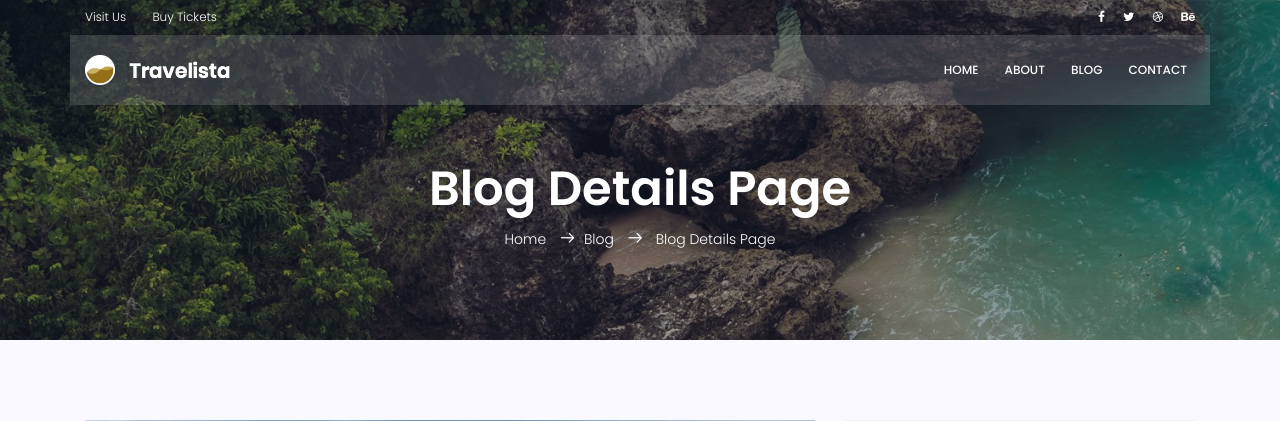
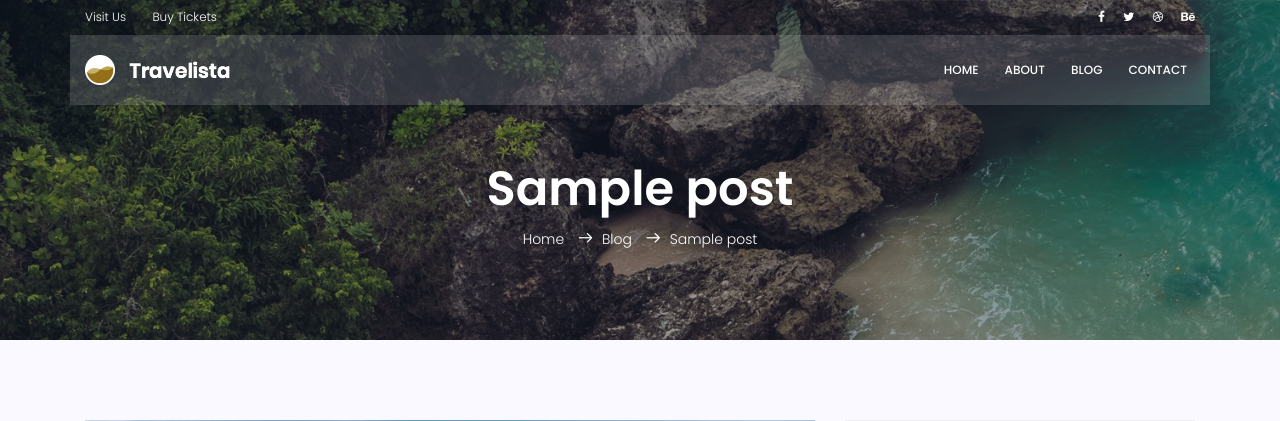
Before and after one commit to iamsahar/mysite, a Django app: page /blog/1 in a window 1280 px wide. Shown: the top 421 px of the page. Run offline with Django 3.2, Linux system fonts and the light colour scheme; tables that the repository leaves empty hold one stand-in row (values such as "Sample post"); some libraries are stand-ins or nearby versions.

Commit message:
templates modified

```diff
--- a/blog/views.py
+++ b/blog/views.py
@@ -1,4 +1,4 @@
-from django.shortcuts import render
+from django.shortcuts import render, get_object_or_404
 from blog.models import Post
 from django.utils import timezone
 import datetime
@@ -9,7 +9,8 @@ def blog_view(request):
     return render(request, "blog/blog-home.html", context)
 
 def blog_single(request, pid):
-    post = Post.objects.get(id=pid)
+    posts = Post.objects.filter(status=1)
+    post = get_object_or_404(posts, id=pid)
     post.counted_views= post.counted_views + 1
     post.save()
     context = {"post": post}
--- a/templates/blog/blog-home.html
+++ b/templates/blog/blog-home.html
@@ -106,11 +106,11 @@
 									<div class="feature-img">
 										<img class="img-fluid" src="{% static 'img/blog/feature-img1.jpg' %}" alt="">
 									</div>
-									<a class="posts-title" href="/blog/{{post.id}}"><h3>{{ post.title }}</h3></a>
+									<a class="posts-title" href="{% url 'blog:single' pid=post.id %}"><h3>{{ post.title }}</h3></a>
 									<p class="excert">
 										{{ post.content }}
 									</p>
-									<a href="/blog/{{post.id}}" class="primary-btn">View More</a>
+									<a href="{% url 'blog:single' pid=post.id %}" class="primary-btn">View More</a>
 								</div>
 							</div>
 							{% endfor %}
--- a/templates/blog/blog-single.html
+++ b/templates/blog/blog-single.html
@@ -9,9 +9,9 @@
 					<div class="row d-flex align-items-center justify-content-center">
 						<div class="about-content col-lg-12">
 							<h1 class="text-white">
-								Blog Details Page
+								{{ post.title }}
 							</h1>
-							<p class="text-white link-nav"><a href="index.html">Home </a>  <span class="lnr lnr-arrow-right"></span><a href="blog-home.html">Blog </a> <span class="lnr lnr-arrow-right"></span> <a href="blog-single.html"> Blog Details Page</a></p>
+							<p class="text-white link-nav"><a href="{% url 'website:index' %}">Home </a>  <span class="lnr lnr-arrow-right"></span><a href="{% url 'blog:index' %}">Blog </a> <span class="lnr lnr-arrow-right"></span>{{ post.title }}</p>
 						</div>
 					</div>
 				</div>
```
